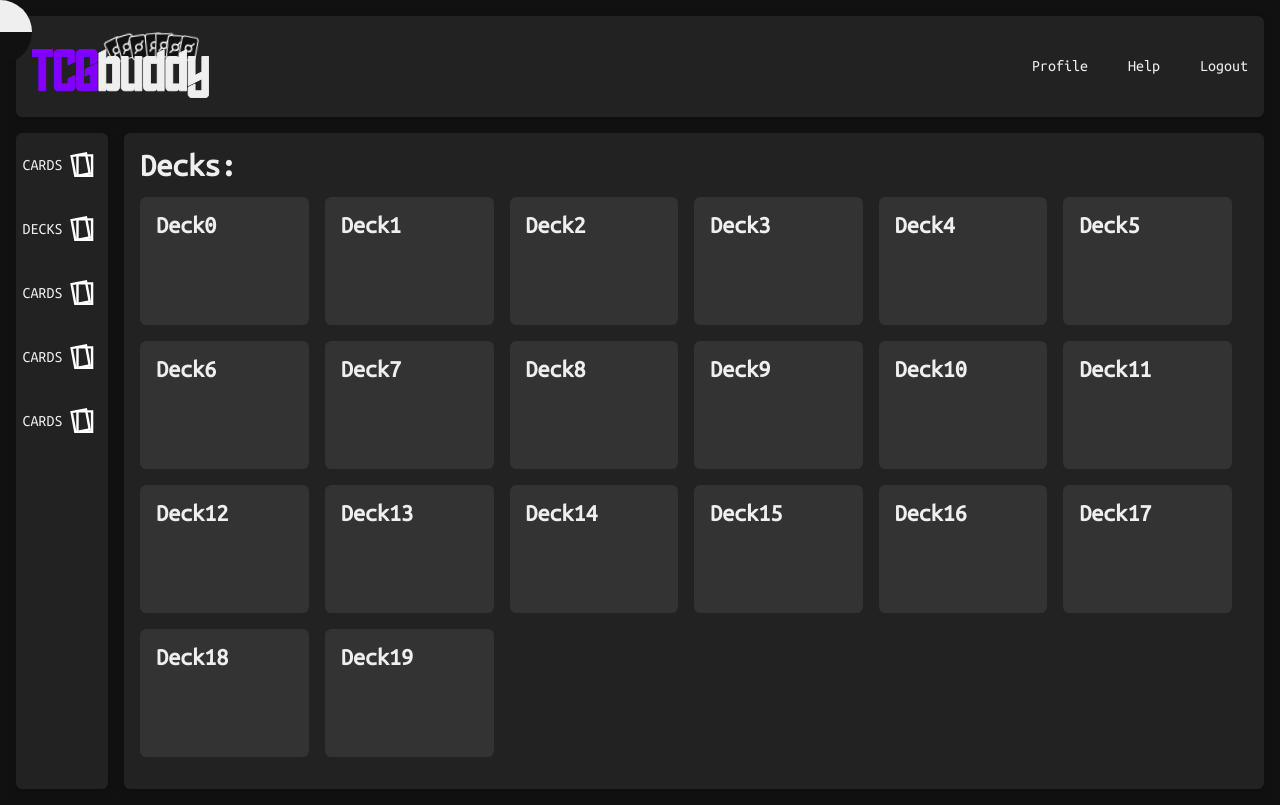
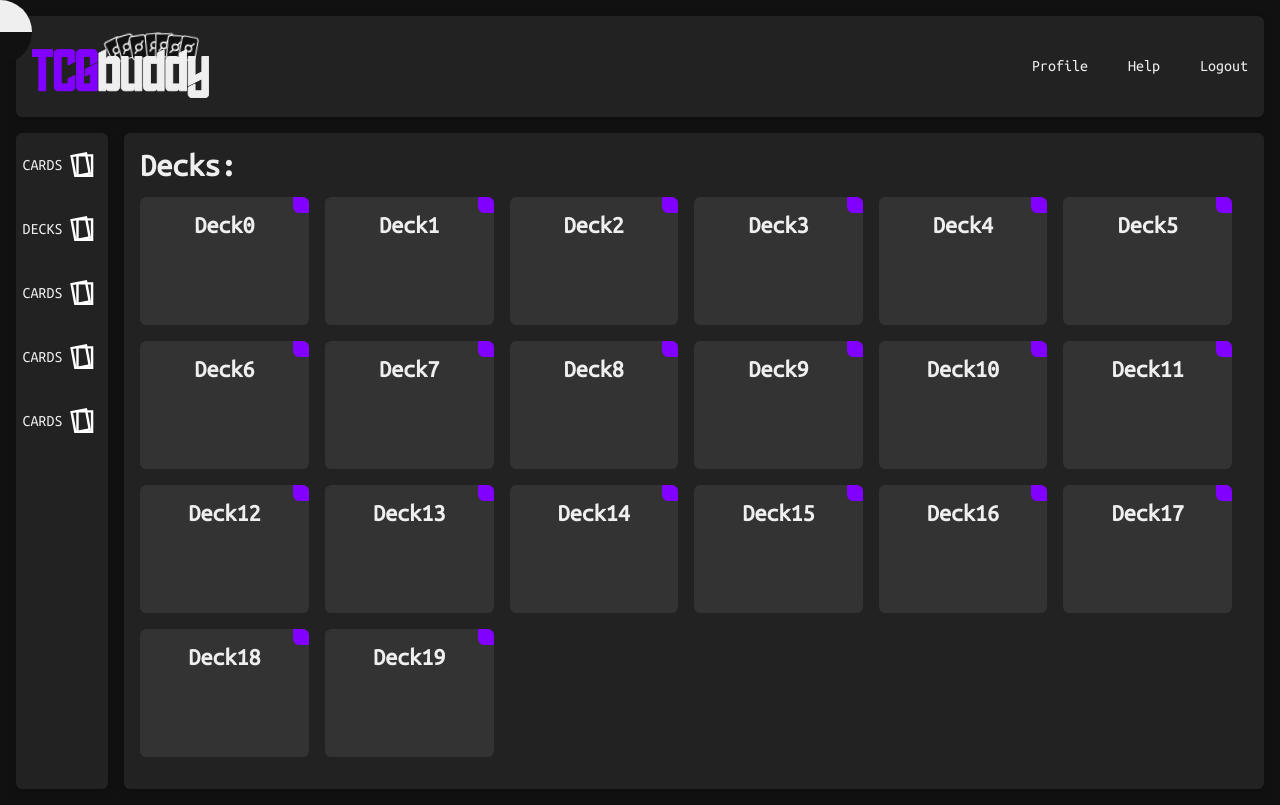
Before and after one commit to SamuelMiddendorp/tcgbuddy-frontend, a SvelteKit app: page /deck in a window 1280 px wide. Built offline with nearby package versions, Linux system fonts and the light colour scheme.

Commit message:
Apply fancy after styles to deck selectors

```diff
--- a/src/routes/deck/+page.svelte
+++ b/src/routes/deck/+page.svelte
@@ -16,14 +16,27 @@
         border-radius: var(--border-radius);
     }
     .deck-link{
+        position: relative;
         transition: all 0.2s ease-out;
         padding: 1em;
         min-height: 8em;
         min-width: 10em;
         margin-right: 1em;
+        justify-items: center;
         margin-bottom: 1em;
         background-color: var(--inner-panel-color);
         border-radius: var(--border-radius);
+    }
+    .deck-link::before{
+        content: "";
+        position: absolute;
+        top: 0px;
+        right: 0px;
+        height: 1em;
+        width: 1em;
+        border-top-right-radius: var(--border-radius);
+        border-bottom-left-radius: var(--border-radius);
+        background-color: var(--statement-color);
     }
     .deck-link:hover{
         border-radius: 1em;
```
